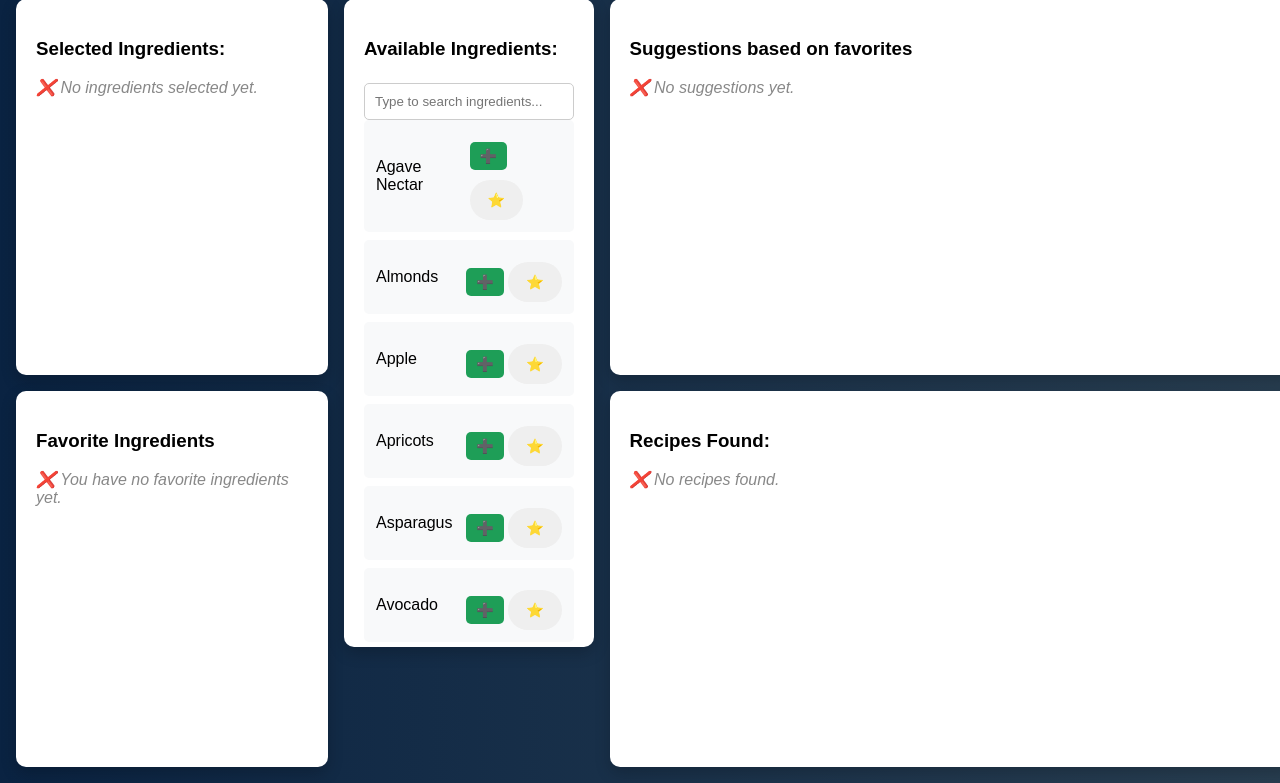
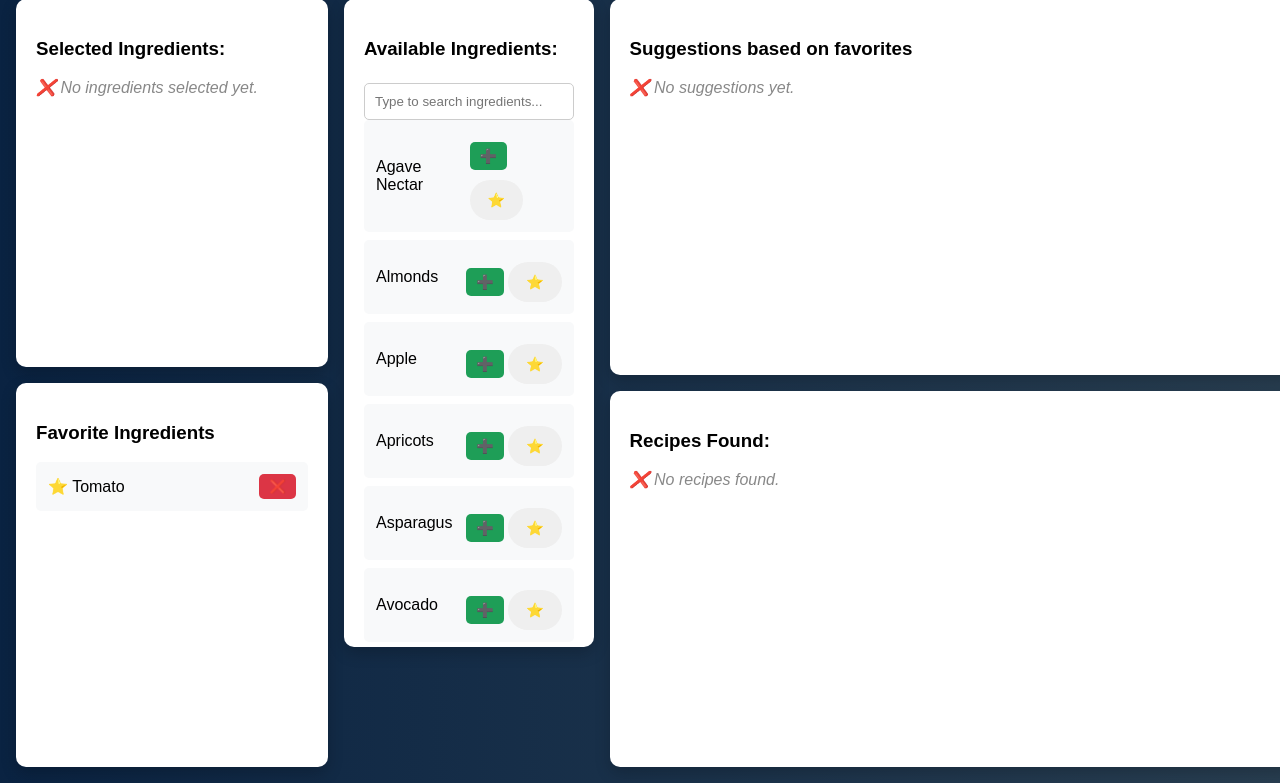
Before and after one commit to SueRix/Favourite-Tastebook, a Django app: page /home/ in a window 1280 px wide. Shown: the part 17-800 px from the top of the page. Run offline with Django 5.2, Linux system fonts and the light colour scheme; a user stored in the database is signed in; data comes from the database, SQL or seed files in the repository; tables that the repository leaves empty hold one stand-in row (values such as "Sample post").

Commit message:
created a function of adding favourite ingredient to block of Favourite Ingredient and to UserIngredients table. Also created delete and adding features(CRUD). Recreated table of UserIngredients. Changed migrations.

```diff
--- a/favourite_tastebook/recipe_manager/static/js/script.js
+++ b/favourite_tastebook/recipe_manager/static/js/script.js
@@ -1,12 +1,18 @@
+"use strict";
+
 let selectedIngredients = [];
+
 const searchInput = document.getElementById('semanticSearchInput');
 const allIngredientsList = document.querySelector('.all-ingredients-list');
-const ingredientsElements = [...document.querySelectorAll('.available-ingredient')];
-const ingredientsData = ingredientsElements.map(li => ({
+
+// Получаем начальные данные об ингредиентах из списка доступных ингредиентов
+let ingredientsElements = Array.from(document.querySelectorAll('.available-ingredient'));
+let ingredientsData = ingredientsElements.map(li => ({
     name: li.dataset.name,
     id: li.dataset.id
 }));
 
+// Добавление ингредиента в список выбранных ингредиентов
 function addIngredient(name) {
     if (!selectedIngredients.includes(name)) {
         selectedIngredients.push(name);
@@ -15,23 +21,21 @@ function addIngredient(name) {
     }
 }
 
+// Удаление ингредиента из списка выбранных ингредиентов
 function removeIngredient(name) {
     selectedIngredients = selectedIngredients.filter(ing => ing !== name);
     updateSelectedIngredients();
     fetchRecipes();
 }
 
+// Обновление DOM для списка выбранных ингредиентов
 function updateSelectedIngredients() {
     const list = document.querySelector(".selected-ingredients");
     list.innerHTML = "";
-
     if (selectedIngredients.length === 0) {
-        list.innerHTML = `<li class="no-ingredients">
-      ❌ No ingredients selected yet.
-    </li>`;
+        list.innerHTML = `<li class="no-ingredients">❌ No ingredients selected yet.</li>`;
         return;
     }
-
     selectedIngredients.forEach(ing => {
         list.innerHTML += `
       <li class="ingredient-item">
@@ -41,24 +45,20 @@ function updateSelectedIngredients() {
     });
 }
 
+// Запрос рецептов по выбранным ингредиентам
 function fetchRecipes() {
     const queryParams = selectedIngredients.join(',');
     const url = `/api/filter_recipes/?ingredients=${encodeURIComponent(queryParams)}`;
-
-    fetch(url, {
-        method: 'GET',
-    })
+    fetch(url)
         .then(response => response.json())
         .then(data => {
             const recipesContainer = document.getElementById('recipes-result');
             recipesContainer.innerHTML = "";
-
             if (data.recipes && data.recipes.length > 0) {
                 data.recipes.forEach(r => {
                     recipesContainer.innerHTML += `
             <li>
-              <strong>${r.name}</strong>
-              (time: ${r.cook_time || '-'} min)
+              <strong>${r.name}</strong> (time: ${r.cook_time || '-'} min)
               <p>${r.instructions || ''}</p>
             </li>`;
                 });
@@ -67,10 +67,11 @@ function fetchRecipes() {
             }
         })
         .catch(err => {
-            console.error('Error:', err);
+            console.error('Error fetching recipes:', err);
         });
 }
 
+// Фильтрация ингредиентов по введённому запросу
 function filterIngredients(searchTerm) {
     allIngredientsList.innerHTML = '';
     const filteredIngredients = ingredientsData.filter(ing =>
@@ -82,25 +83,50 @@ function filterIngredients(searchTerm) {
         ${ingredient.name}
         <div class="ingredient-buttons">
           <button class="btn btn-add-small add-ingredient-btn" data-name="${ingredient.name}">➕</button>
-          <button class="btn btn-favorite favorite-ingredient-btn" data-is-favorite="false" data-ingredient-id="${ingredient.id}">⭐</button
+          <button class="btn btn-favorite favorite-ingredient-btn" data-is-favorite="false" data-ingredient-id="${ingredient.id}">⭐</button>
         </div>
       </li>
     `;
     });
 }
 
-searchInput.addEventListener('input', function () {
-    filterIngredients(this.value);
+// Универсальная функция для обновления списка избранных ингредиентов
+function updateFavoriteIngredientsList() {
+    fetch('/api/favorite_ingredient/', {
+        method: 'GET',
+        headers: {
+            'Content-Type': 'application/json',
+            'X-CSRFToken': getCookie('csrftoken')
+        }
+    })
+    .then(response => response.json())
+    .then(data => {
+        const favoriteIngredientsList = document.querySelector('.favorite-ingredients');
+        if (!favoriteIngredientsList) {
+            console.error("Error: .favorite-ingredients element not found!");
+            return;
+        }
+        favoriteIngredientsList.innerHTML = "";
+        if (data.favorite_ingredients && data.favorite_ingredients.length > 0) {
+            data.favorite_ingredients.forEach(favIngredient => {
+                favoriteIngredientsList.innerHTML += `
+                    <li class="ingredient-item">
+                        ⭐ ${favIngredient.name}
+                        <button class="remove-btn" onclick="toggleFavorite('${favIngredient.id}', false)">❌</button>
+                    </li>
+                `;
             });
+        } else {
+            favoriteIngredientsList.innerHTML = `<li class="no-ingredients">❌ You have no favorite ingredients yet.</li>`;
+        }
+    })
+    .catch(error => {
+        console.error('Error fetching favorite ingredients:', error);
+    });
+}
 
-allIngredientsList.addEventListener('click', function (event) {
-    if (event.target.classList.contains('btn-add-small')) {
-        addIngredient(event.target.dataset.name);
-    }
-    if (event.target.classList.contains('btn-favorite')) {
-        const ingredientId = event.target.dataset.ingredientId;
-        const isFavorite = event.target.dataset.isFavorite === 'true';
-
+// Универсальная функция для переключения состояния избранного ингредиента (добавление/удаление)
+function toggleFavorite(ingredientId, add) {
     fetch('/api/favorite_ingredient/', {
         method: 'POST',
         headers: {
@@ -109,21 +135,40 @@ allIngredientsList.addEventListener('click', function (event) {
         },
         body: JSON.stringify({
             ingredient_id: ingredientId,
-                action: isFavorite ? 'remove' : 'add'
+            action: add ? 'add' : 'remove'
         })
     })
     .then(response => response.json())
     .then(data => {
-                console.log('Success:', data);
-                event.target.dataset.isFavorite = !isFavorite;
-
+        if (data.status === 'success') {
+            updateFavoriteIngredientsList();
+        } else {
+            console.error('Error toggling favorite:', data.message);
+        }
     })
     .catch(error => {
-                console.error('Error:', error);
+        console.error('Fetch error in toggleFavorite:', error);
     });
+}
+
+// Обработчик поиска ингредиентов по вводу в поле
+searchInput.addEventListener('input', function () {
+    filterIngredients(this.value);
+});
+
+// Обработчик событий для списка всех ингредиентов: добавление и переключение избранного
+allIngredientsList.addEventListener('click', function (event) {
+    if (event.target.classList.contains('btn-add-small')) {
+        addIngredient(event.target.dataset.name);
+    }
+    if (event.target.classList.contains('btn-favorite')) {
+        const ingredientId = event.target.dataset.ingredientId;
+        const isFavorite = event.target.dataset.isFavorite === 'true';
+        toggleFavorite(ingredientId, !isFavorite);
     }
 });
 
+// Получение CSRF-токена
 function getCookie(name) {
     let cookieValue = null;
     if (document.cookie && document.cookie !== '') {
@@ -139,4 +184,8 @@ function getCookie(name) {
     return cookieValue;
 }
 
+// Инициализация: фильтруем ингредиенты (показываем все) и обновляем список избранных ингредиентов при загрузке страницы
+document.addEventListener('DOMContentLoaded', function() {
     filterIngredients('');
+    updateFavoriteIngredientsList();
+});
--- a/favourite_tastebook/recipe_manager/templates/home.html
+++ b/favourite_tastebook/recipe_manager/templates/home.html
@@ -23,7 +23,10 @@
             <h3>Favorite Ingredients</h3>
             <ul class="favorite-ingredients">
                 {% for fav in favorite_ingredients %}
-                        <li class="ingredient-item">⭐ {{ fav.ingredients.name }}</li>
+                    <li class="ingredient-item">
+                        ⭐ {{ fav.ingredients.name }}
+                        <button class="remove-btn" onclick="toggleFavorite('{{ fav.ingredients.id }}', false)">❌</button>
+                    </li>
                 {% empty %}
                     <li class="no-ingredients">❌ You have no favorite ingredients yet.</li>
                 {% endfor %}
@@ -43,8 +46,7 @@
                 <li class="available-ingredient" data-name="{{ ingredient.name }}" data-id="{{ ingredient.id }}">
                     {{ ingredient.name }}
                     <div class="ingredient-buttons">
-                            <button class="btn btn-add-small add-ingredient-btn" data-name="{{ ingredient.name }}">➕
-                            </button>
+                        <button class="btn btn-add-small add-ingredient-btn" data-name="{{ ingredient.name }}">➕</button>
                         <button class="btn btn-favorite favorite-ingredient-btn" data-is-favorite="false"
                                 data-ingredient-id="{{ ingredient.id }}">⭐
                         </button>
--- a/favourite_tastebook/recipe_manager/views.py
+++ b/favourite_tastebook/recipe_manager/views.py
@@ -65,29 +65,33 @@ class FilterRecipesView(View):
 
         return formatted_recipes
 
+
 class FavoriteIngredientView(LoginRequiredMixin, View):
     def get(self, request, *args, **kwargs):
-        favorite_ingredients = UserIngredients.objects.filter(user=request.user).select_related(
-            'ingredients')
-        favorite_ingredients_list = [{'name': fav.ingredients.name, 'id': fav.ingredients.id} for fav in
-                                     favorite_ingredients]
+        favorite_ingredients = UserIngredients.objects.filter(user=request.user).select_related('ingredients')
+        favorite_ingredients_list = [
+            {'name': fav.ingredients.name, 'id': fav.ingredients.id} for fav in favorite_ingredients
+        ]
         return JsonResponse({'favorite_ingredients': favorite_ingredients_list})
 
     def post(self, request, *args, **kwargs):
         data = json.loads(request.body)
         ingredient_id = data.get('ingredient_id')
-        is_favorite = data.get('is_favorite')
+        action = data.get('action')  # "add" или "remove"
 
-        ingredient = Ingredient.objects.get(id=ingredient_id)
+        try:
+            ingredient = Ingredient.objects.get(id=ingredient_id)
+        except Ingredient.DoesNotExist:
+            return JsonResponse({'status': 'error', 'message': 'Ingredient not found'}, status=404)
 
-        if is_favorite:
-            UserIngredients.objects.get_or_create(user=request.user,
-                                                  ingredients=ingredient)
+        if action == 'add':
+            UserIngredients.objects.get_or_create(user=request.user, ingredients=ingredient)
+        elif action == 'remove':
+            UserIngredients.objects.filter(user=request.user, ingredients=ingredient).delete()
         else:
-            UserIngredients.objects.filter(user=request.user,
-                                           ingredients=ingredient).delete()
+            return JsonResponse({'status': 'error', 'message': 'Invalid action'}, status=400)
+
         return JsonResponse({'status': 'success'})
-
 
 #TODO: create feature of alphabet filtering p1 - //completed!!!
 #TODO: read about pagination p2 - //completed!!!
```
Also changed, not shown: favourite_tastebook/recipe_manager/migrations/0002_remove_recipe_ingredients_and_more.py, favourite_tastebook/recipe_manager/migrations/0003_auto_20250307_1317.py. Lines whose indentation alone changed are shown as unchanged.
